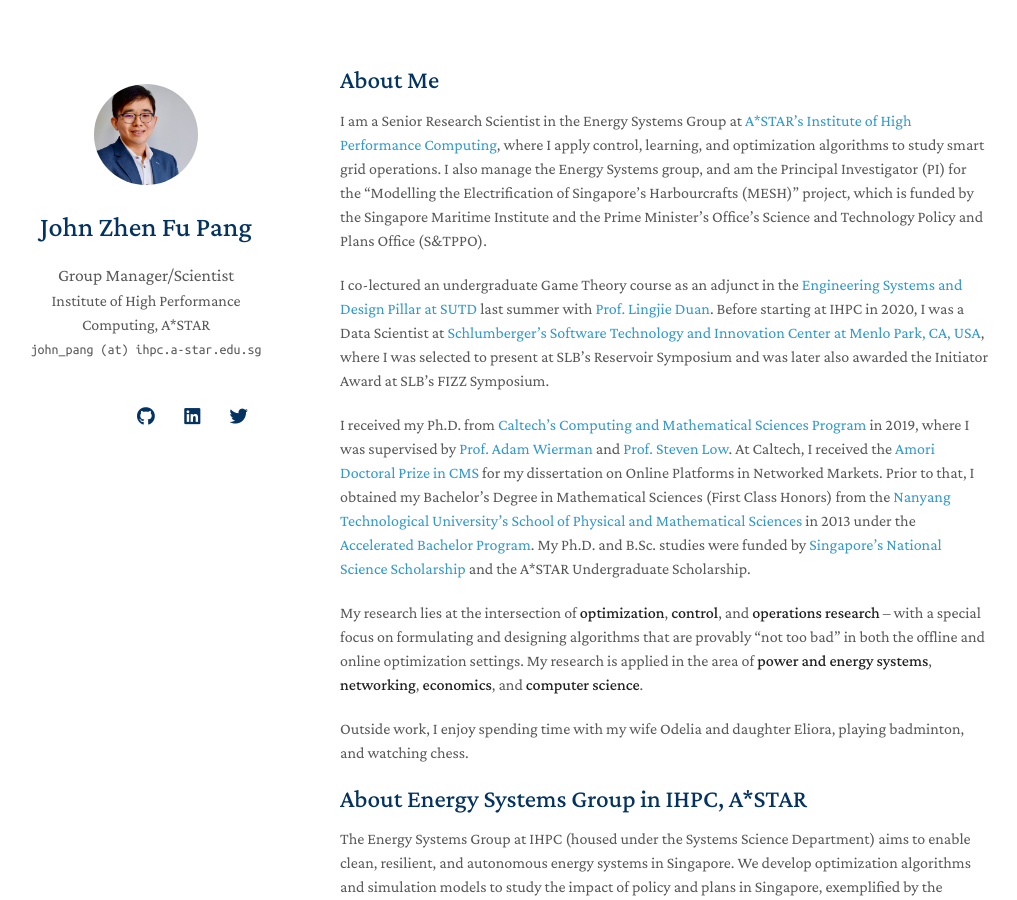
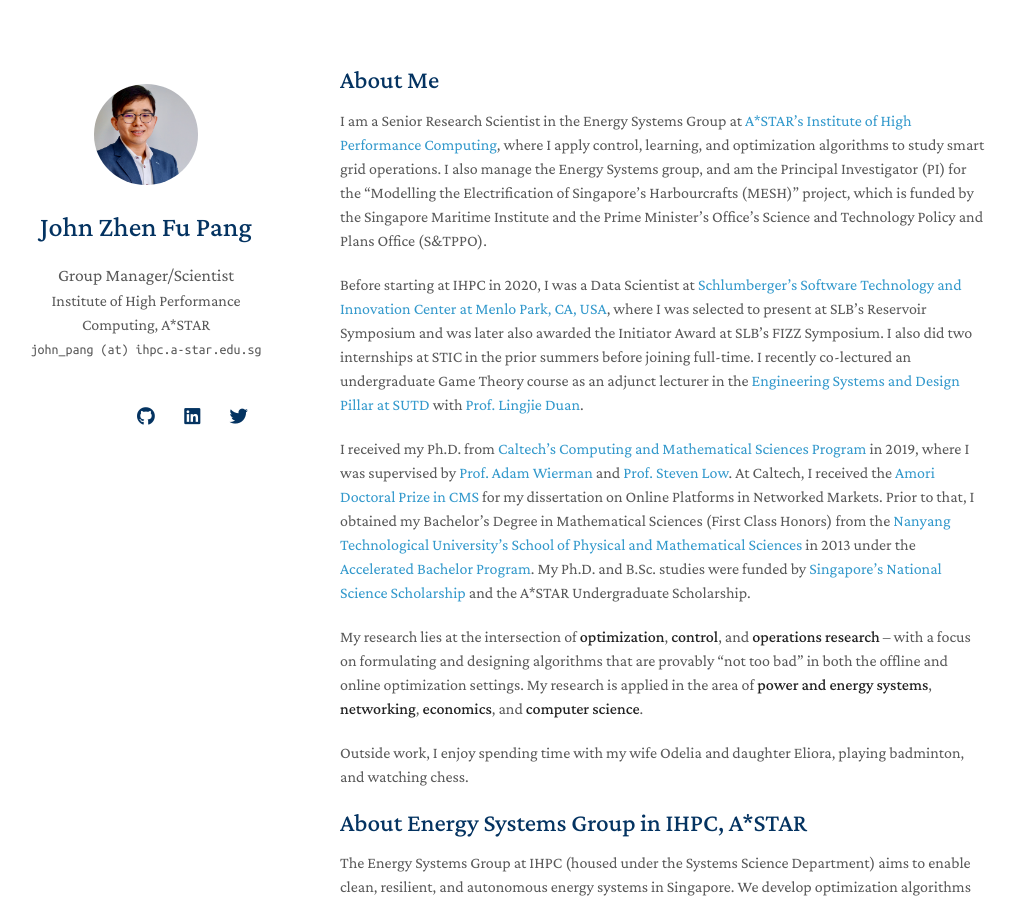
Before and after one commit to j-pang/j-pang.github.io, a Jekyll site: the page built from index.md, in a window 1280 px wide and 900 px high. Shown: the whole window, without its empty margins (130-1147 px from the left). Built offline with Jekyll 4.4.1, drawn with Linux system fonts in a browser that asks for light colours; nearby versions of some CDN libraries; a style sheet for code colours, icons or effects is not loaded; our own code applies the rules of GitHub Pages for plain Markdown files; some of the changed text lies outside the part shown.

Commit message:
Update index.md

```diff
--- a/index.md
+++ b/index.md
@@ -6,11 +6,11 @@ layout: homepage
 
 I am a Senior Research Scientist in the Energy Systems Group at [A\*STAR's Institute of High Performance Computing](https://www.a-star.edu.sg/ihpc), where I apply control, learning, and optimization algorithms to study smart grid operations. I also manage the Energy Systems group, and am the Principal Investigator (PI) for the "Modelling the Electrification of Singapore's Harbourcrafts (MESH)" project, which is funded by the Singapore Maritime Institute and the Prime Minister's Office's Science and Technology Policy and Plans Office (S&TPPO).
 
-I co-lectured an undergraduate Game Theory course as an adjunct in the [Engineering Systems and Design Pillar at SUTD](https://esd.sutd.edu.sg/) last summer with [Prof. Lingjie Duan](https://esd.sutd.edu.sg/people/faculty/lingjie-duan). Before starting at IHPC in 2020, I was a Data Scientist at [Schlumberger's Software Technology and Innovation Center at Menlo Park, CA, USA](https://www.slb.com/), where I was selected to present at SLB's Reservoir Symposium and was later also awarded the Initiator Award at SLB's FIZZ Symposium.
+Before starting at IHPC in 2020, I was a Data Scientist at [Schlumberger's Software Technology and Innovation Center at Menlo Park, CA, USA](https://www.slb.com/), where I was selected to present at SLB's Reservoir Symposium and was later also awarded the Initiator Award at SLB's FIZZ Symposium. I also did two internships at STIC in the prior summers before joining full-time. I recently co-lectured an undergraduate Game Theory course as an adjunct lecturer in the [Engineering Systems and Design Pillar at SUTD](https://esd.sutd.edu.sg/) with [Prof. Lingjie Duan](https://esd.sutd.edu.sg/people/faculty/lingjie-duan).
 
 I received my Ph.D. from [Caltech's Computing and Mathematical Sciences Program](https://www.cms.caltech.edu/) in 2019, where I was supervised by [Prof. Adam Wierman](https://adamwierman.com/) and [Prof. Steven Low](http://netlab.caltech.edu/). At Caltech, I received the [Amori Doctoral Prize in CMS](https://www.cms.caltech.edu/academics/honors) for my dissertation on Online Platforms in Networked Markets. Prior to that, I obtained my Bachelor's Degree in Mathematical Sciences (First Class Honors) from the [Nanyang Technological University's School of Physical and Mathematical Sciences](https://www.ntu.edu.sg/spms) in 2013 under the [Accelerated Bachelor Program](https://www.ntu.edu.sg/cee/current-students/undergraduate/accelerated-bachelor-programme-(abp)). My Ph.D. and B.Sc. studies were funded by [Singapore's National Science Scholarship](https://www.a-star.edu.sg/Scholarships/for-graduate-studies/national-science-scholarship-phd) and the A\*STAR Undergraduate Scholarship.
 
-My research lies at the intersection of **optimization**, **control**, and **operations research** -- with a special focus on formulating and designing algorithms that are provably "not too bad" in both the offline and online optimization settings. My research is applied in the area of **power and energy systems**, **networking**, **economics**, and **computer science**.
+My research lies at the intersection of **optimization**, **control**, and **operations research** -- with a focus on formulating and designing algorithms that are provably "not too bad" in both the offline and online optimization settings. My research is applied in the area of **power and energy systems**, **networking**, **economics**, and **computer science**.
 
 Outside work, I enjoy spending time with my wife Odelia and daughter Eliora, playing badminton, and watching chess.
 
@@ -31,15 +31,16 @@ The Energy Systems Group at IHPC (housed under the Systems Science Department) a
 - **[Dec. 2022]** I will be taking over as Capability Group Manager for the Energy Systems group at A\*STAR's Institute of High Performance Computing. I have added a description of the Energy Systems group above.
 - **[Nov. 2022]** Our review paper titled "Online Optimization in Power Systems with High Penetration of Renewable Generation: Advances and Prospects" with Asst. Prof. Zhaojian Wang (SJTU) and other co-authors have been accepted into [IEEE/CAA Journal of Automatica Sinica](https://ieeexplore.ieee.org/xpl/RecentIssue.jsp?punumber=6570654), (IF:7.847, Citescore: 13.0 - 1/118 in Control and Optimization).
 - **[Oct. 2022]**  Our team at IHPC will be visiting a number of research labs and startups in the U.S., including NREL, Colorado State University, LBNL, UC Berkeley, Stanford, [PowerFlex](https://www.powerflex.com/), Caltech, and [MOEV Inc](https://www.moevinc.com/).
-- **[Sep. 2022]**  I received a teaching score of 4.8/5.0 for 40.316. Big thanks to my students for their attention through evening classes in their final year.
 
 
 ## Recent Courses
 
+- **[]** I will be attending the
 - **[Mar. 2023]** Attended the 3rd Systems Engineering Foundation Course organised by S&TPPO.
 
 ## Older News
 
+- **[Sep. 2022]**  I received a teaching score of 4.8/5.0 for 40.316. Big thanks to my students for their attention through evening classes in their final year.
 - **[May. 2022]**  I will be co-lecturing [40.316 Game Theory](https://esd.sutd.edu.sg/courses/40316-game-theory/) at [Singapore University of Technology and Design](https://www.sutd.edu.sg/).
 - **[Apr. 2022]**  Our Singapore Integrated Transport & Energy Model (SITEM) project won the [Ministry for Trade and Industry Firefly Borderless Silver Award](https://www.tum-create.edu.sg/news/tumcreate-researchers-recognised-contributions-singapores-2040-vision-all-vehicles-run-cleaner).
 - **[Mar. 2022]**  I am helping to organize and will emcee the launch event for A\*STAR's Software and System Engineering Communities of Practice (CoP).
```
